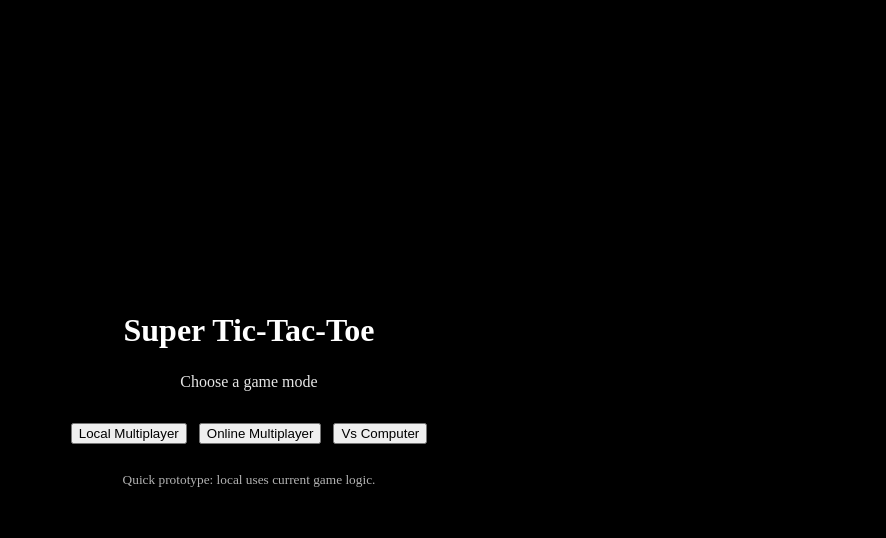
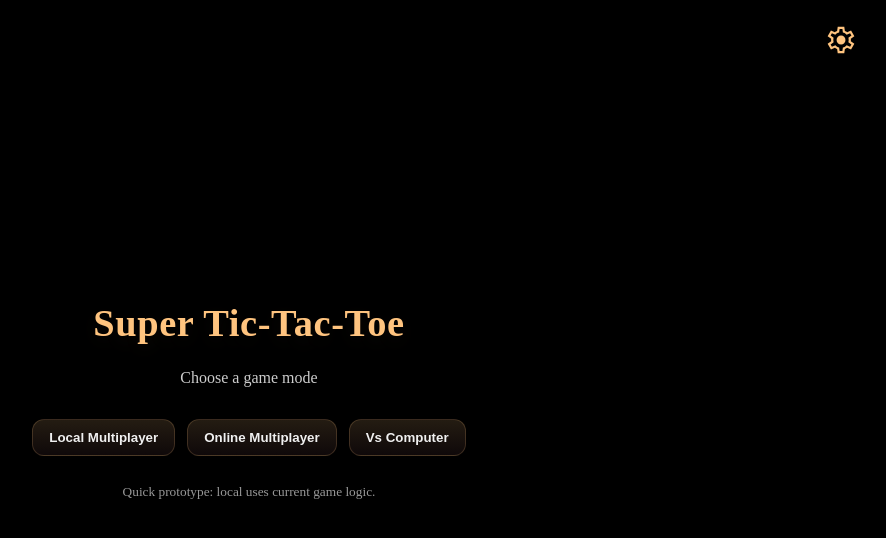
Before and after one commit to Akhand-99/SuperTicTacToe, a React (Vite) app in the folder super-tic-tac-toe/: page / in a window 1280 px wide. Shown: the top 538 px of the page, without its empty margins (391-1277 px from the left). Built offline with nearby package versions, Linux system fonts and the light colour scheme.

Commit message:
Added Settings page and making the UI more colorful

```diff
--- a/super-tic-tac-toe/src/App.jsx
+++ b/super-tic-tac-toe/src/App.jsx
@@ -3,23 +3,19 @@ import "./css/styles1.css";
 import HomeScreen from "./components/HomeScreen";
 // import LocalMultiplayer from "./components/LocalMultiplayer";
 import MainGame from "./components/MainGame";
+import SettingsPage from "./components/SettingsPage";
 
 function App() {
-  const [mode, setMode] = useState("home"); // 'home' | 'local' | 'online' | 'computer'
+  const [mode, setMode] = useState("home"); // 'home' | 'local' | 'online' | 'computer' | 'settings'
   const [isLoadingMode, setIsLoadingMode] = useState(false);
 
   function handleSelectMode(selectedMode) {
-    if (selectedMode === "local") {
-      setIsLoadingMode(true);
-      // simulate a small loading delay for UX
-      setTimeout(() => {
-        setIsLoadingMode(false);
-        setMode("local");
-      }, 250);
-    } else {
-      // for now route to mode; local game logic remains the same for quick prototyping
+    setIsLoadingMode(true);
+    // simulate a small loading delay for UX
+    setTimeout(() => {
+      setIsLoadingMode(false);
       setMode(selectedMode);
-    }
+    }, 250);
   }
 
   // show loading when switching into a mode for UX
@@ -44,6 +40,11 @@ function App() {
     return <HomeScreen onSelect={handleSelectMode} />;
   }
 
+  if (mode === "settings") {
+    return (
+      <SettingsPage onBack={() => handleSelectMode("home")}></SettingsPage>
+    );
+  }
   // For 'local' (and prototype 'online'/'computer') render existing game UI
   return (
     <>
--- a/super-tic-tac-toe/src/components/HomeScreen.jsx
+++ b/super-tic-tac-toe/src/components/HomeScreen.jsx
@@ -1,23 +1,33 @@
-// filepath: c:\Personal Projects\SuperTicTacToeJS\SuperTicTacToe\super-tic-tac-toe\src\components\HomeScreen.jsx
+import Settings_Icon from "../assets/settings_32dp_FFC47F_FILL0_wght400_GRAD0_opsz40.svg";
+
 export default function HomeScreen({ onSelect }) {
   return (
-    <div style={{
-      display: "flex",
-      flexDirection: "column",
-      alignItems: "center",
-      justifyContent: "center",
-      height: "100vh",
-      gap: "16px",
-      color: "white"
-    }}>
-      <h1 style={{ margin: 0, marginBottom: 8 }}>Super Tic-Tac-Toe</h1>
-      <p style={{ marginTop: 0, opacity: 0.9 }}>Choose a game mode</p>
-      <div style={{ display: "flex", gap: 12 }}>
-        <button onClick={() => onSelect("local")}>Local Multiplayer</button>
-        <button onClick={() => onSelect("online")}>Online Multiplayer</button>
-        <button onClick={() => onSelect("computer")}>Vs Computer</button>
+    <div className="home-screen" style={{ position: "relative" }}>
+      {/* Settings icon top right */}
+      <div className="settings-icon-wrap">
+        <img
+          src={Settings_Icon}
+          alt="Settings"
+          className="settings-icon"
+          onClick={() => onSelect("settings")}
+        />
       </div>
-      <small style={{ opacity: 0.7, marginTop: 12 }}>Quick prototype: local uses current game logic.</small>
+      <h1 className="home-title">Super Tic-Tac-Toe</h1>
+      <p className="home-subtitle">Choose a game mode</p>
+      <div className="mode-buttons">
+        <button className="mode-btn" onClick={() => onSelect("local")}>
+          Local Multiplayer
+        </button>
+        <button className="mode-btn" onClick={() => onSelect("online")}>
+          Online Multiplayer
+        </button>
+        <button className="mode-btn" onClick={() => onSelect("computer")}>
+          Vs Computer
+        </button>
+      </div>
+      <small className="home-note">
+        Quick prototype: local uses current game logic.
+      </small>
     </div>
   );
 }
--- /dev/null
+++ b/super-tic-tac-toe/src/components/SettingsPage.jsx
@@ -0,0 +1,53 @@
+// filepath: c:\Personal Projects\SuperTicTacToeJS\SuperTicTacToe\super-tic-tac-toe\src\components\SettingsPage.jsx
+export default function SettingsPage({ onBack }) {
+  return (
+    <div className="settings-page">
+      <div className="settings-card">
+        <div className="settings-header">
+          <h2 className="settings-title">Settings</h2>
+          <div>
+            <button className="btn btn-secondary" onClick={onBack}>
+              Back
+            </button>
+          </div>
+        </div>
+
+        <section className="settings-section">
+          <h3>Players</h3>
+          <p className="muted">
+            Set display names for players. (Functionality to be implemented.)
+          </p>
+          <div className="players-grid">
+            <label className="label-column">
+              <span>Player X Name</span>
+              <input className="settings-input" placeholder="Player X" />
+            </label>
+            <label className="label-column">
+              <span>Player O Name</span>
+              <input className="settings-input" placeholder="Player O" />
+            </label>
+          </div>
+        </section>
+
+        <section className="settings-section">
+          <h3>Game</h3>
+          <div className="settings-grid">
+            <label className="checkbox-row">
+              <input type="checkbox" disabled />
+              <span>Enable Chaos Mode (placeholder)</span>
+            </label>
+            <label className="checkbox-row">
+              <input type="checkbox" disabled />
+              <span>Allow Overwrites (placeholder)</span>
+            </label>
+          </div>
+        </section>
+
+        <div className="settings-actions">
+          <button className="btn btn-secondary">Reset Defaults</button>
+          <button className="btn btn-primary">Save</button>
+        </div>
+      </div>
+    </div>
+  );
+}
--- a/super-tic-tac-toe/src/css/styles1.css
+++ b/super-tic-tac-toe/src/css/styles1.css
@@ -2,6 +2,71 @@ body {
     background-color: black;
     margin: 0 auto;
 }
+
+/*AI Generated CSS for Home and Settings screens Start*/
+/* Home & Settings theming */
+:root {
+    --pink-1: #DF9ECD;
+    --pink-2: #FF929F;
+    --gold: #FFC47F;
+    --green: #318E67;
+    --light: #f0f0f0;
+}
+
+.home-screen {
+    display: flex;
+    flex-direction: column;
+    align-items: center;
+    justify-content: center;
+    height: 100vh;
+    gap: 16px;
+    color: var(--light);
+}
+
+.settings-icon-wrap { position: absolute; top: 24px; right: 32px; z-index: 2; }
+.settings-icon { height: 32px; width: 32px; cursor: pointer; filter: drop-shadow(0 6px 14px rgba(0,0,0,0.6)); transition: transform 140ms ease, filter 140ms ease; }
+.settings-icon:hover { transform: rotate(8deg) scale(1.06); filter: drop-shadow(0 10px 20px rgba(255,146,159,0.12)); }
+
+.home-title { margin: 0; margin-bottom: 8px; font-size: 2.4rem; letter-spacing: 0.6px; color: var(--gold); text-shadow: 0 6px 20px rgba(255,196,127,0.06); }
+.home-subtitle { margin-top: 0; opacity: 0.95; color: rgba(240,240,240,0.9); }
+
+.mode-buttons { display: flex; gap: 12px; }
+.mode-btn {
+    background: linear-gradient(180deg, rgba(255,196,127,0.14), rgba(255,146,159,0.06));
+    border: 1px solid rgba(255,196,127,0.18);
+    color: var(--light);
+    padding: 10px 16px;
+    border-radius: 12px;
+    cursor: pointer;
+    font-weight: 600;
+    transition: transform 140ms ease, box-shadow 140ms ease, background 140ms ease;
+}
+.mode-btn:hover { transform: translateY(-4px); box-shadow: 0 8px 24px rgba(255,146,159,0.08); }
+.mode-btn:active { transform: translateY(-1px) scale(0.995); box-shadow: 0 6px 18px rgba(0,0,0,0.2); }
+
+.home-note { opacity: 0.75; margin-top: 12px; color: rgba(240,240,240,0.85); }
+
+/* Settings page styles */
+.settings-page { min-height: 100vh; display: flex; align-items: flex-start; justify-content: center; padding-top: 48px; color: var(--light); }
+.settings-card { width: 420px; background: linear-gradient(180deg, rgba(255,255,255,0.02), rgba(0,0,0,0.25)); padding: 20px; border-radius: 12px; border: 1px solid rgba(255,196,127,0.08); box-shadow: 0 10px 40px rgba(0,0,0,0.6); }
+.settings-header { display:flex; justify-content:space-between; align-items:center; margin-bottom:12px }
+.settings-title { margin:0; color: var(--gold); }
+.muted { margin-top:0; margin-bottom:12px; opacity:0.9; color: rgba(240,240,240,0.8); }
+.players-grid { display:grid; gap:8px; }
+.label-column { display:flex; flex-direction:column; gap:6px; }
+.settings-input { background: rgba(255,255,255,0.03); border: 1px solid rgba(255,255,255,0.04); padding: 8px 10px; border-radius:8px; color: var(--light); }
+.settings-input::placeholder { color: rgba(255,255,255,0.35); }
+.settings-section { margin-bottom:18px }
+.settings-grid { display:grid; gap:8px }
+.checkbox-row { display:flex; align-items:center; gap:8px }
+
+.settings-actions { display:flex; justify-content:flex-end; gap:8px }
+.btn { padding:8px 12px; border-radius:8px; cursor:pointer; border:1px solid transparent; font-weight:600 }
+.btn-primary { background: linear-gradient(90deg, var(--gold), var(--pink-2)); color: #111; border: none; }
+.btn-primary:hover { transform: translateY(-2px); box-shadow: 0 8px 20px rgba(255,196,127,0.12); }
+.btn-secondary { background: transparent; color: var(--light); border: 1px solid rgba(255,255,255,0.06); }
+.btn-secondary:hover { background: rgba(255,255,255,0.02); }
+/*AI Generated CSS for Home and Settings screens End*/
 
 .main-grid-container {
     display: grid;
```
Also changed, not shown: super-tic-tac-toe/src/assets/settings_32dp_FFC47F_FILL0_wght400_GRAD0_opsz40.svg (added).
